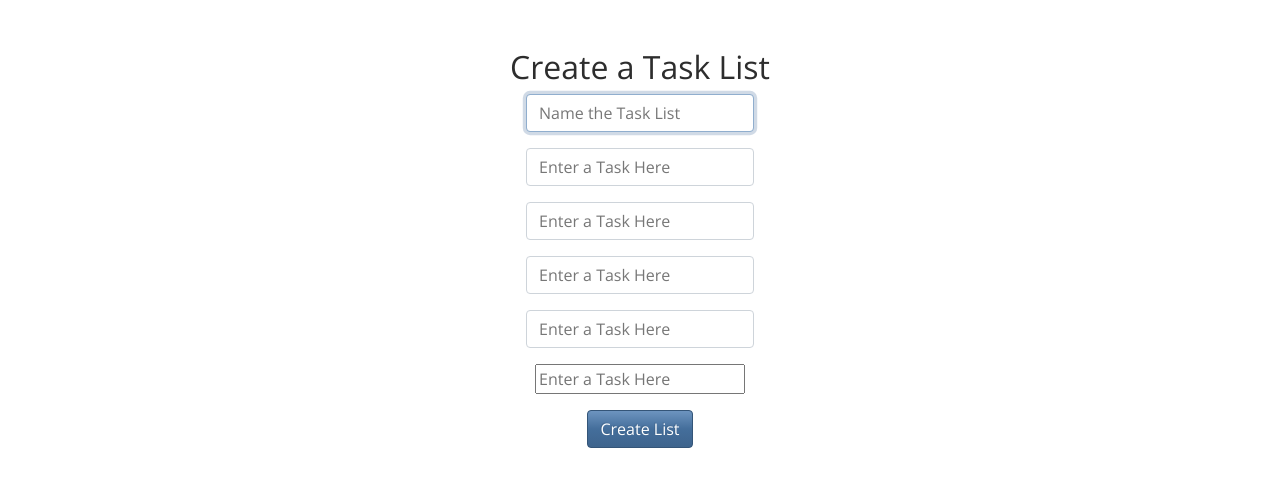
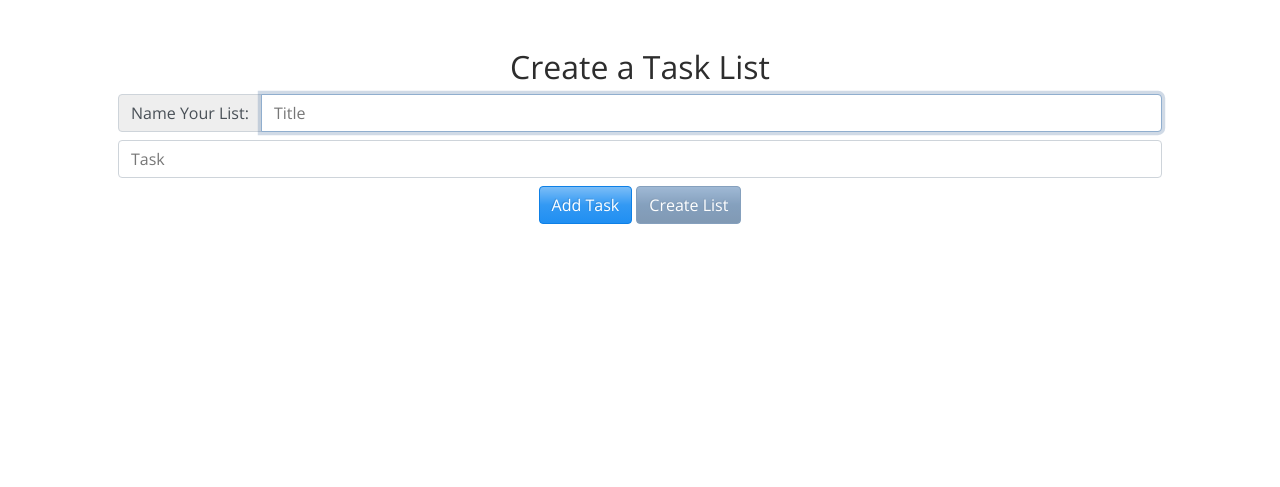
Before and after one commit to alecoad/final-project, a Flask app: page /create in a window 1280 px wide. Shown: the part 76-563 px from the top of the page. Run offline with Flask 2, Linux system fonts and the light colour scheme; the visitor is signed in with stand-in values (Sample User, id 1); some libraries are stand-ins or nearby versions; some web fonts are replaced.

Commit message:
Implement JS to add input fields

```diff
--- a/five25/application.py
+++ b/five25/application.py
@@ -177,9 +177,9 @@ def create():
             'SELECT name FROM tasks WHERE list_id = :list_id', {'list_id': list_id}
         ).fetchall()
 
-        flash('Success')
+        flash('Your list has been created. Now choose the tasks to prioritize.')
 
-        return render_template('tasks.html', list=list, distractions=distractions)
+        return redirect(url_for('tasks', list_id=list_id))
 
     return render_template('create.html')
 
--- a/five25/templates/create.html
+++ b/five25/templates/create.html
@@ -2,22 +2,37 @@
 
 {% block javascript %}
   <script>
-    let count = 0;
-
     document.addEventListener('DOMContentLoaded', function () {
-      // disable add button
-      document.querySelector('#add').disabled = true;
-      // loop through ordered list to count the goals
-      document.querySelectorAll('.task-list').forEach(function(li) {
+      let count = 0;
+      // disable create button
+      document.querySelector('#create').disabled = true;
+      // enable submit button when title is entered
+      document.querySelector('#title').onkeyup = function () {
+        if (document.querySelector('#title').value.length > 0)
+          document.querySelector('#create').disabled = false;
+        else
+          document.querySelector('#create').disabled = true;
+      };
+      // add input field when add task button is clicked
+      document.querySelector('#add').onclick = function () {
         count++;
-        console.log(count);
-      });
-      // enable submit button when text is entered and goals are less than 25
-      document.querySelector('#task').onkeyup = function () {
-        if (document.querySelector('#task').value.length > 0 && count < 10)
-          document.querySelector('#add').disabled = false;
-        else
-          document.querySelector('#add').disabled = true;
+        // create elements
+        const div = document.createElement('div');
+        const input = document.createElement('input');
+        // assign classes, id, and attributes
+        div.classList.add('input-group', 'mb-2');
+        input.classList.add('form-control');
+        input.id = 'task' + count;
+        input.setAttribute('type', 'text');
+        input.setAttribute('name', 'task');
+        input.setAttribute('placeholder', 'Task');
+        input.setAttribute('autocomplete', 'off');
+        // place input within div
+        div.append(input);
+        // append new input field to the form
+        document.querySelector('#tasks').append(div);
+        // autofocus new input field
+        document.querySelector('#task' + count).focus();
       };
     });
   </script>
@@ -29,25 +44,18 @@
   <h2>Create a Task List</h2>
 
   <form action="{{ url_for('create') }}" method="post">
-    <div class="form-group">
-      <input class="form-control" id="title" type="text" name="title" placeholder="Name the Task List" autocomplete="off" autofocus>
+    <div class="input-group mb-2">
+      <div class="input-group-prepend">
+        <span class="input-group-text">Name Your List:</span>
+      </div>
+      <input class="form-control" id="title" type="text" name="title" placeholder="Title" autocomplete="off" autofocus>
     </div>
-    <div class="form-group">
-      <input class="form-control" id="task" type="text" name="task" placeholder="Enter a Task Here" autocomplete="off">
+    <div id="tasks">
+      <div class="input-group mb-2">
+        <input class="form-control" id="task0" type="text" name="task" placeholder="Task" autocomplete="off">
+      </div>
     </div>
-    <div class="form-group">
-      <input class="form-control" id="task" type="text" name="task" placeholder="Enter a Task Here" autocomplete="off">
-    </div>
-    <div class="form-group">
-      <input class="form-control" id="task" type="text" name="task" placeholder="Enter a Task Here" autocomplete="off">
-    </div>
-    <div class="form-group">
-      <input class="form-control" id="task" type="text" name="task" placeholder="Enter a Task Here" autocomplete="off">
-    </div>
-    <div class="form-group">
-      <input id="task" type="text" name="task" placeholder="Enter a Task Here" autocomplete="off">
-    </div>
-    <button class="btn btn-primary" type="submit">Create List</button>
+    <button class="btn btn-info" id="add" type="button">Add Task</button>
+    <button class="btn btn-primary" id="create" type="submit">Create List</button>
   </form>
-
 {% endblock %}
```
